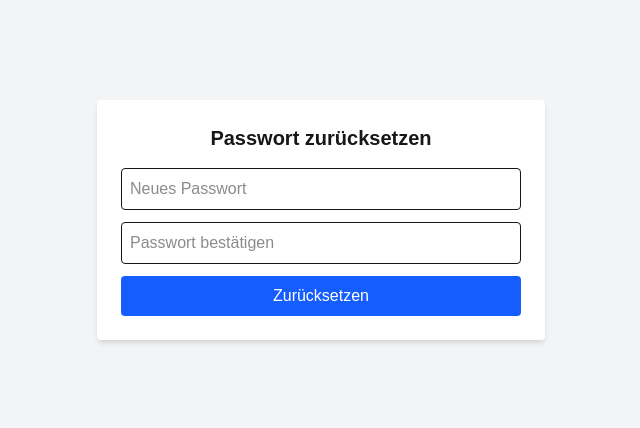
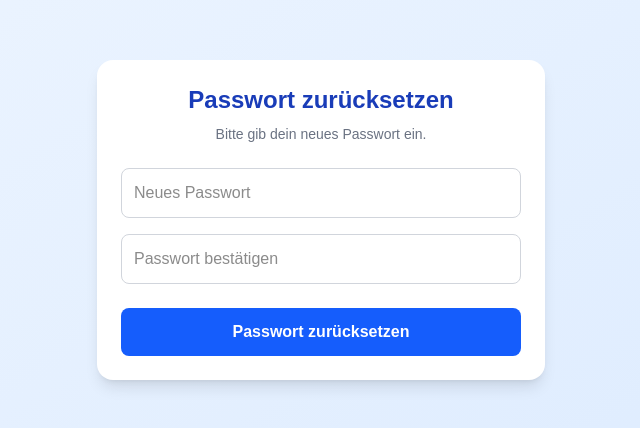
Before and after one commit to Metiowe/kabinet-2, a Next.js app: page /reset in a window 1280 px wide. Shown: the part 180-608 px from the top of the page, without its empty margins (319-959 px from the left). Built offline with nearby package versions, Linux system fonts and the light colour scheme.

Commit message:
💄 UI-Update: Reset-Formular gestylt

```diff
--- a/pages/reset.js
+++ b/pages/reset.js
@@ -1,5 +1,4 @@
 // pages/reset.js
-
 import { useState } from "react";
 import { useRouter } from "next/router";
 import { account } from "../lib/appwrite";
@@ -19,9 +18,7 @@ export default function ResetPage() {
 
     try {
       await account.updateRecovery(userId, secret, password, confirm);
-      setMessage(
-        "✅ Passwort erfolgreich geändert. Du wirst weitergeleitet..."
-      );
+      setMessage("✅ Passwort erfolgreich geändert.");
       setTimeout(() => router.push("/"), 3000);
     } catch (err) {
       setMessage("❌ Fehler: " + err.message);
@@ -29,31 +26,38 @@ export default function ResetPage() {
   };
 
   return (
-    <div className="min-h-screen flex items-center justify-center bg-gray-100 p-4">
-      <div className="bg-white p-6 rounded shadow-md w-full max-w-md">
-        <h1 className="text-xl font-bold mb-4 text-center">
+    <div className="min-h-screen bg-gradient-to-br from-blue-50 to-blue-100 flex items-center justify-center p-4">
+      <div className="bg-white shadow-lg rounded-2xl w-full max-w-md p-6">
+        <h1 className="text-2xl font-bold text-center text-blue-800 mb-2">
           Passwort zurücksetzen
         </h1>
+        <p className="text-center text-sm text-gray-500 mb-6">
+          Bitte gib dein neues Passwort ein.
+        </p>
 
         <input
           type="password"
           placeholder="Neues Passwort"
-          className="w-full p-2 border rounded mb-3"
+          className="w-full p-3 border border-gray-300 rounded-lg mb-4 focus:outline-none focus:ring-2 focus:ring-blue-500"
           onChange={(e) => setPassword(e.target.value)}
         />
         <input
           type="password"
           placeholder="Passwort bestätigen"
-          className="w-full p-2 border rounded mb-3"
+          className="w-full p-3 border border-gray-300 rounded-lg mb-6 focus:outline-none focus:ring-2 focus:ring-blue-500"
           onChange={(e) => setConfirm(e.target.value)}
         />
+
         <button
           onClick={handleReset}
-          className="w-full bg-blue-600 text-white py-2 rounded hover:bg-blue-700"
+          className="w-full bg-blue-600 hover:bg-blue-700 text-white py-3 rounded-lg font-semibold transition duration-200"
         >
-          Zurücksetzen
+          Passwort zurücksetzen
         </button>
-        {message && <p className="mt-4 text-center">{message}</p>}
+
+        {message && (
+          <p className="text-center mt-4 text-sm text-gray-700">{message}</p>
+        )}
       </div>
     </div>
   );
```
